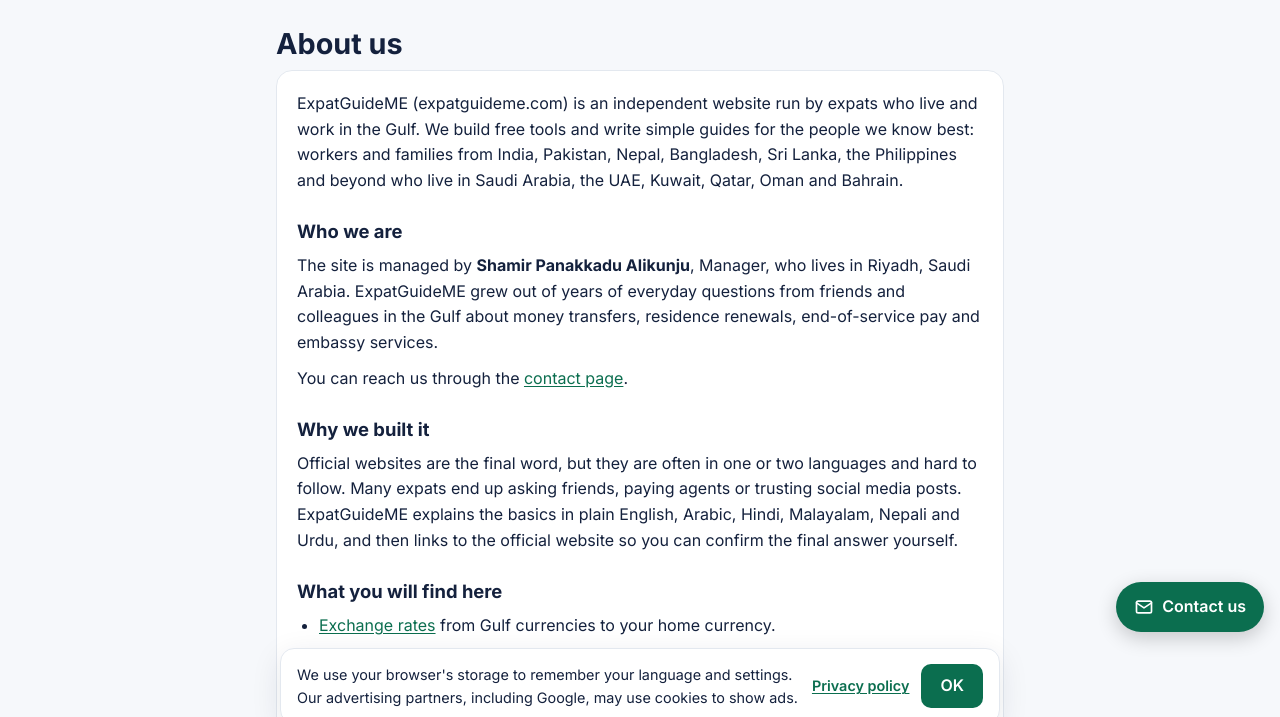
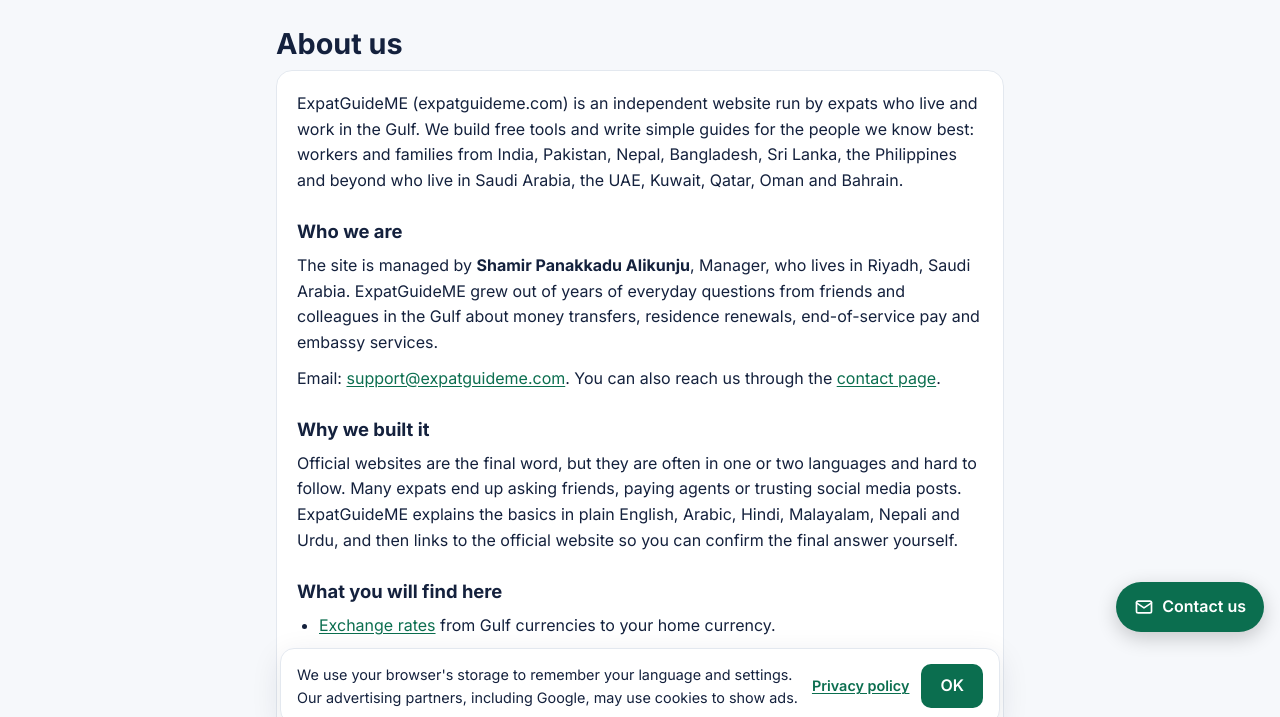
Before and after one commit to munnas007-maker/expatguideme, a website: page site/about.html in a window 1280 px wide. Shown: the part 64-781 px from the top of the page. Drawn offline with Linux system fonts and the light colour scheme; a web font is replaced by a local one.

Commit message:
About page: add support@expatguideme.com
Co-Authored-By: Claude Opus 5.5 <noreply@anthropic.com>
Claude-Session: https://claude.ai/code/session_01H9gtkpbU9gE4H4FSUuLJFQ

```diff
--- a/site/about.html
+++ b/site/about.html
@@ -67,7 +67,7 @@
 
         <h2>Who we are</h2>
         <p>The site is managed by <strong>Shamir Panakkadu Alikunju</strong>, Manager, who lives in Riyadh, Saudi Arabia. ExpatGuideME grew out of years of everyday questions from friends and colleagues in the Gulf about money transfers, residence renewals, end-of-service pay and embassy services.</p>
-        <p>You can reach us through the <a href="/contact.html">contact page</a>.</p>
+        <p>Email: <a href="mailto:support@expatguideme.com">support@expatguideme.com</a>. You can also reach us through the <a href="/contact.html">contact page</a>.</p>
 
         <h2>Why we built it</h2>
         <p>Official websites are the final word, but they are often in one or two languages and hard to follow. Many expats end up asking friends, paying agents or trusting social media posts. ExpatGuideME explains the basics in plain English, Arabic, Hindi, Malayalam, Nepali and Urdu, and then links to the official website so you can confirm the final answer yourself.</p>
```
Also changed, not shown: _src/pages/about.html (+1 -1 lines).
